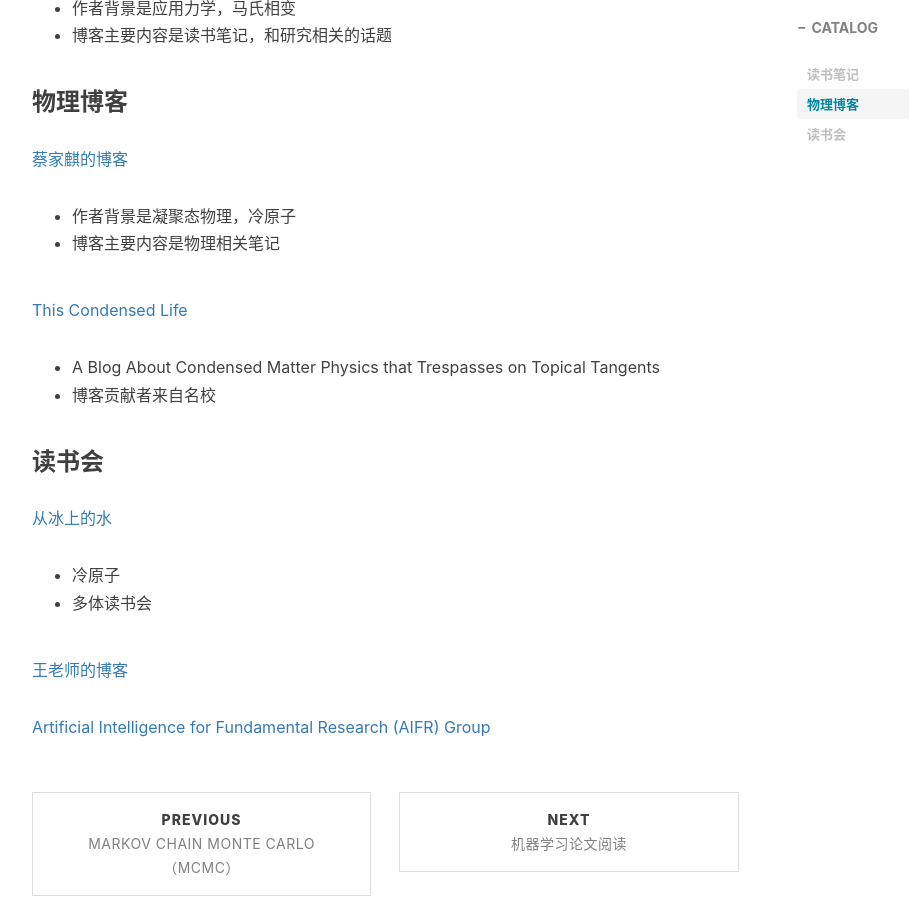
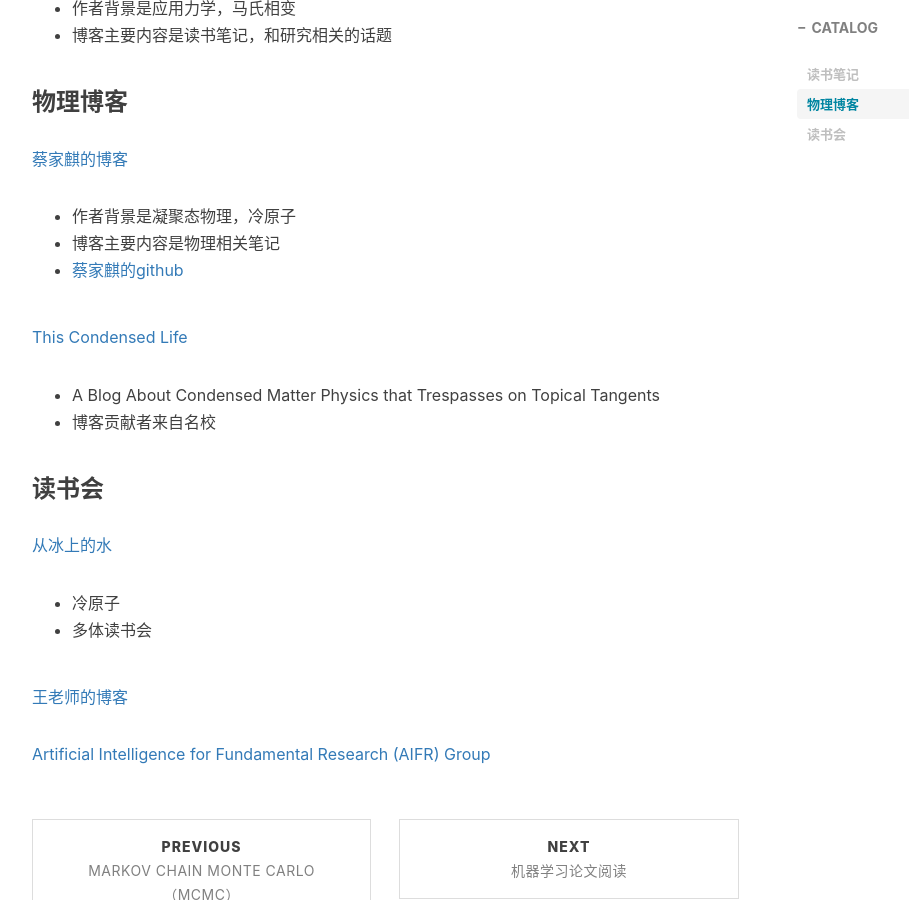
Before and after one commit to complex-physics/ZhuangPhy.github.io, a Jekyll site: the page built from _posts/2019-05-07-一些优秀的博客.md, in a window 1280 px wide and 900 px high, scrolled down 757 px. Shown: the whole window, without its empty margins (233-1142 px from the left). Built offline with Jekyll 4.4.1, drawn with Linux system fonts in a browser that asks for light colours; nearby versions of some CDN libraries; comment, search, counter and statistics services are not loaded.

Commit message:
Update 2019-05-07-一些优秀的博客.md

```diff
--- a/_posts/2019-05-07-一些优秀的博客.md
+++ b/_posts/2019-05-07-一些优秀的博客.md
@@ -29,6 +29,8 @@ tags:
 
 - 作者背景是凝聚态物理，冷原子
 - 博客主要内容是物理相关笔记
+-  [蔡家麒的github](https://github.com/caidish?tab=repositories)
+
 
 
  [This Condensed Life](https://thiscondensedlife.wordpress.com/about/)
```
